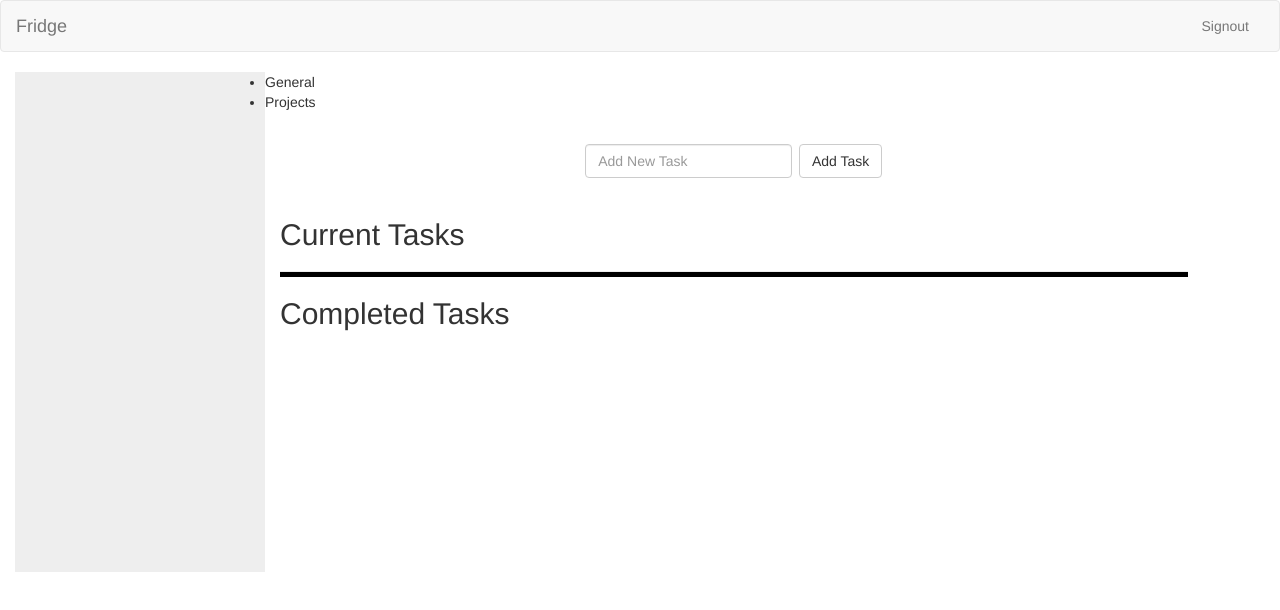
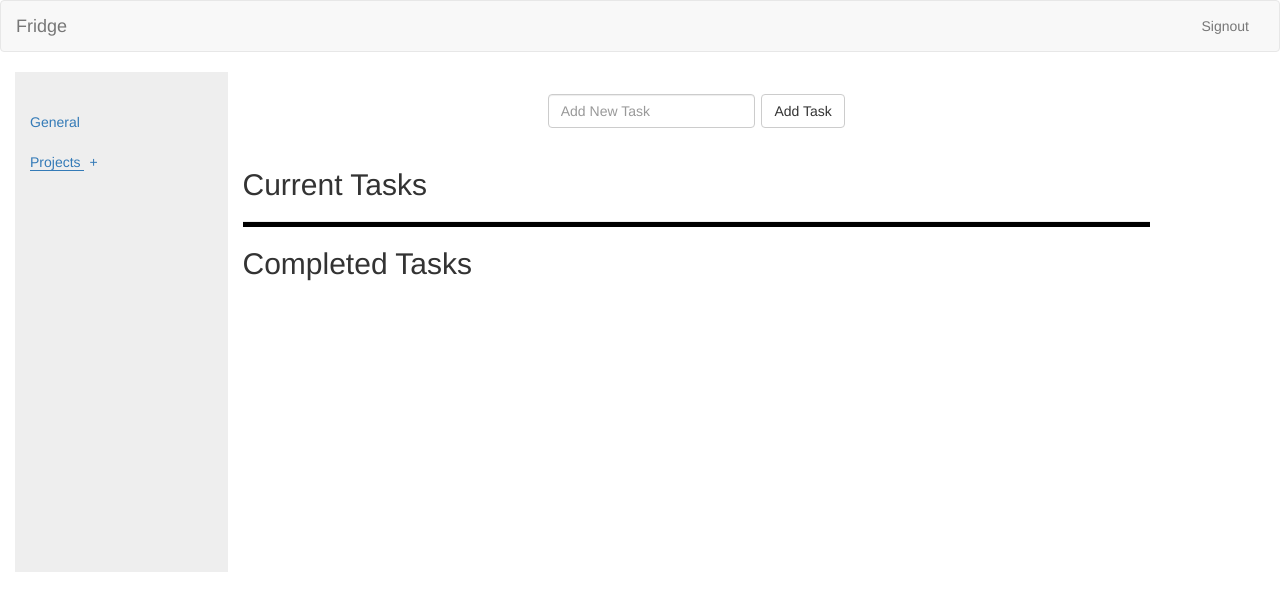
Before and after one commit to zamaraevk/NeedsClosure, a website: page client/index.html in a window 1280 px wide. Drawn offline with nearby package versions, Linux system fonts and the light colour scheme; some packages are replaced by stand-ins of ours; no server answers.

Commit message:
Created sidebar, added General and Projects links as well as link to add projects/groups

```diff
--- a/client/index.html
+++ b/client/index.html
@@ -32,13 +32,18 @@
     </nav>
 
     <div class="container-fluid">
-      <div class="sidebar" style="background-color:#eee; height:500px;"></div>
-        <nav>
-          <ul class="sidebar-constants">
-            <li>General</li>
-            <li>Projects</li>
-          </ul>
+      <div class="sidebar" style="background-color:#eee; height:500px;">
+        <nav class="sidebar-constants">
+          <br><br>
+          <a class="sidebar-general" href="#">General</a> <br><br>
+          <a class="sidebar-projects" href="#">Projects
+            <a href="#">+</a>
+            <br>
+            <ul class="projects-names">
+            </ul>
+          </a>
         </nav>
+      </div>
       <div ui-view></div>
     </div>
 
--- a/client/styles/style.css
+++ b/client/styles/style.css
@@ -24,6 +24,22 @@
 }
 .sidebar {
   float: left;
-  width: 20%;
+  width: 17%;
   background-color: grey;
 }
+
+.sidebar-constants {
+  margin: 0 auto;
+  text-decoration: none;
+  margin-left: 15px;
+  color: black;
+}
+
+.sidebar-projects {
+  border-bottom: 1px solid;
+  margin-right: 5px;
+}
+
+.add-project-icon {
+    max-width: 100%
+}
```
